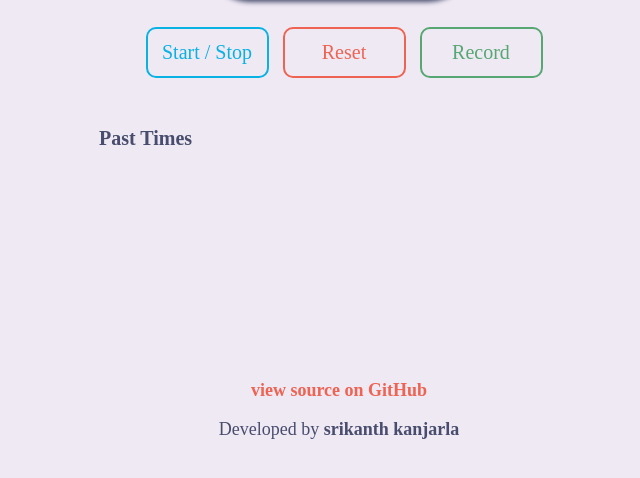
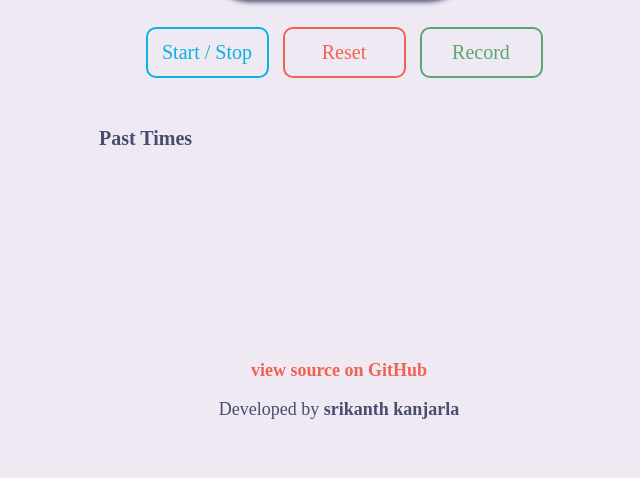
Before and after one commit to srikanthkanjarla/stop-watch, a website: page index.html in a window 1280 px wide. Shown: the part 240-718 px from the top of the page, without its empty margins (301-941 px from the left). Drawn offline with Linux system fonts and the light colour scheme; a web font is replaced by a local one.

Commit message:
Fix margin-top of footer to push it up

```diff
--- a/style.css
+++ b/style.css
@@ -112,7 +112,7 @@ body {
 
 .footer {
     color: var(--independence);
-    margin-top: 230px;
+    margin-top: 210px;
     text-align: center;
     font-size: 18px;
 }
```
